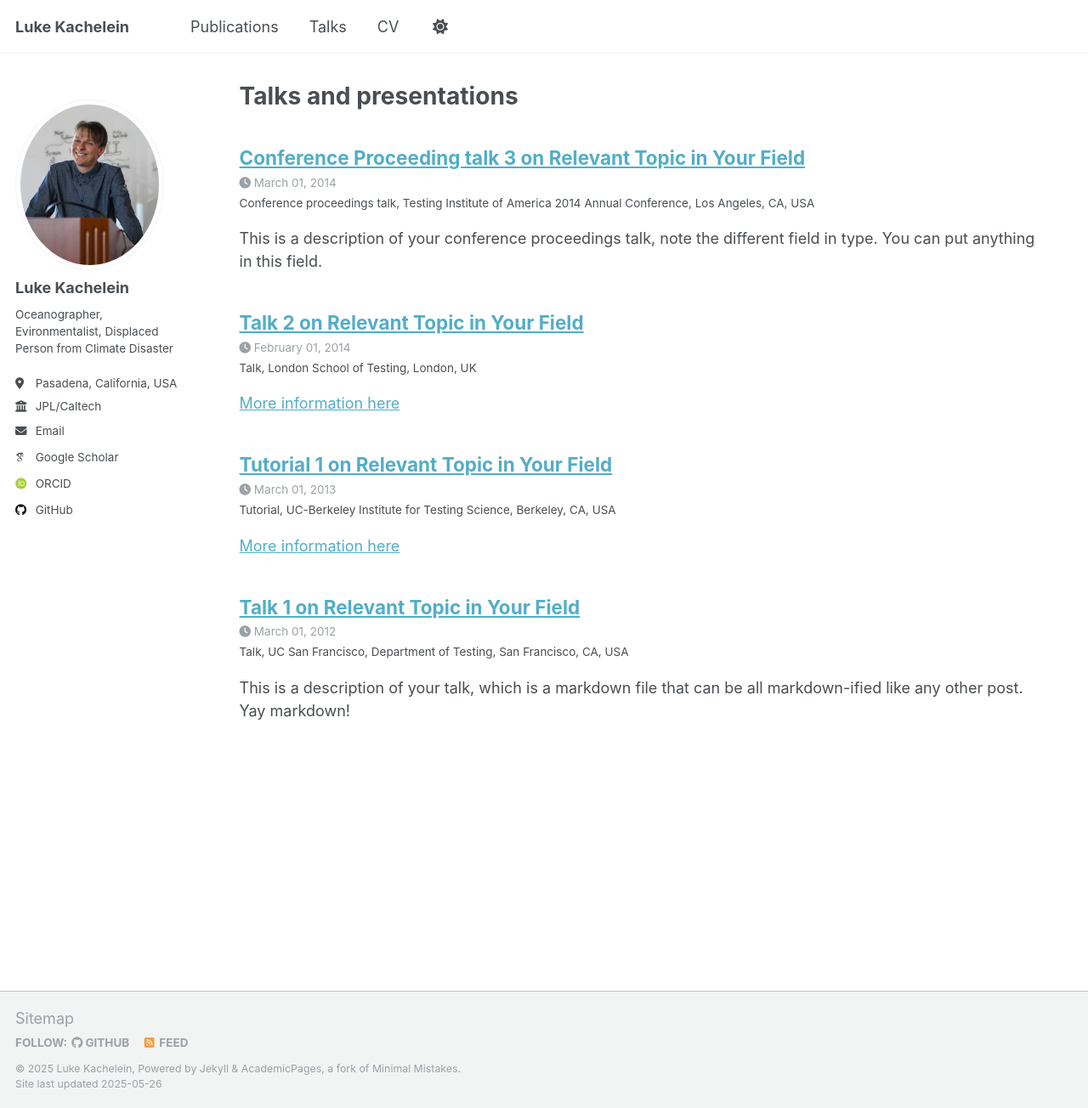
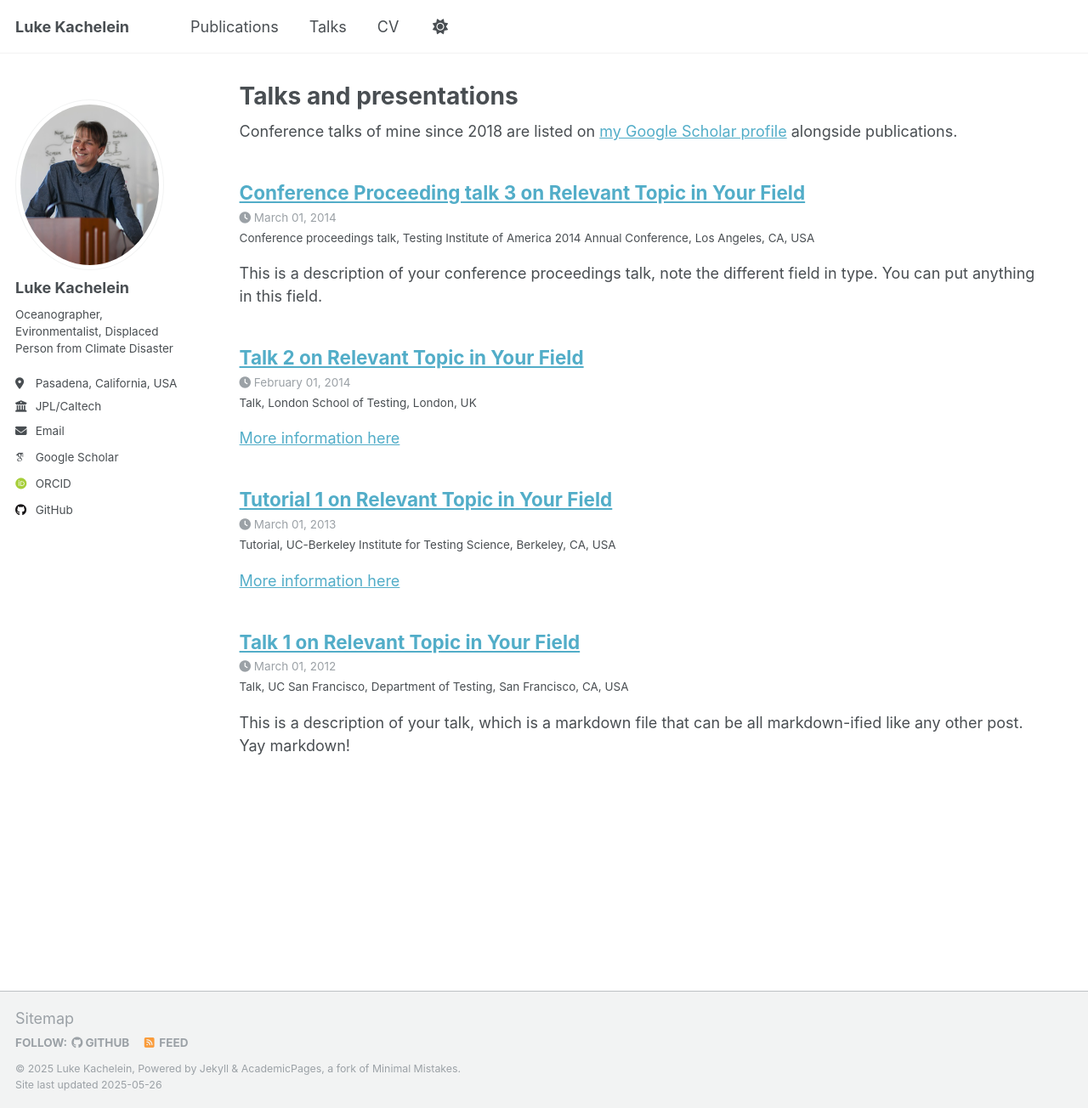
Before and after one commit to lkach/lkach.github.io, a Jekyll site: the page built from _pages/talks.html, in a window 1280 px wide and 1304 px high. Shown: the whole window at 85% size. Built offline with Jekyll 4.4.1, drawn with Linux system fonts in a browser that asks for light colours; some web fonts are replaced.

Commit message:
Update talks.html

```diff
--- a/_pages/talks.html
+++ b/_pages/talks.html
@@ -11,6 +11,10 @@ author_profile: true
 
 {% endif %}
 
+{% if site.author.googlescholar %}
+  <div class="wordwrap">Conference talks of mine since 2018 are listed on <a href="{{site.author.googlescholar}}">my Google Scholar profile</a> alongside publications.</div>
+{% endif %}
+
 {% for post in site.talks reversed %}
   {% include archive-single-talk.html %}
 {% endfor %}
```
